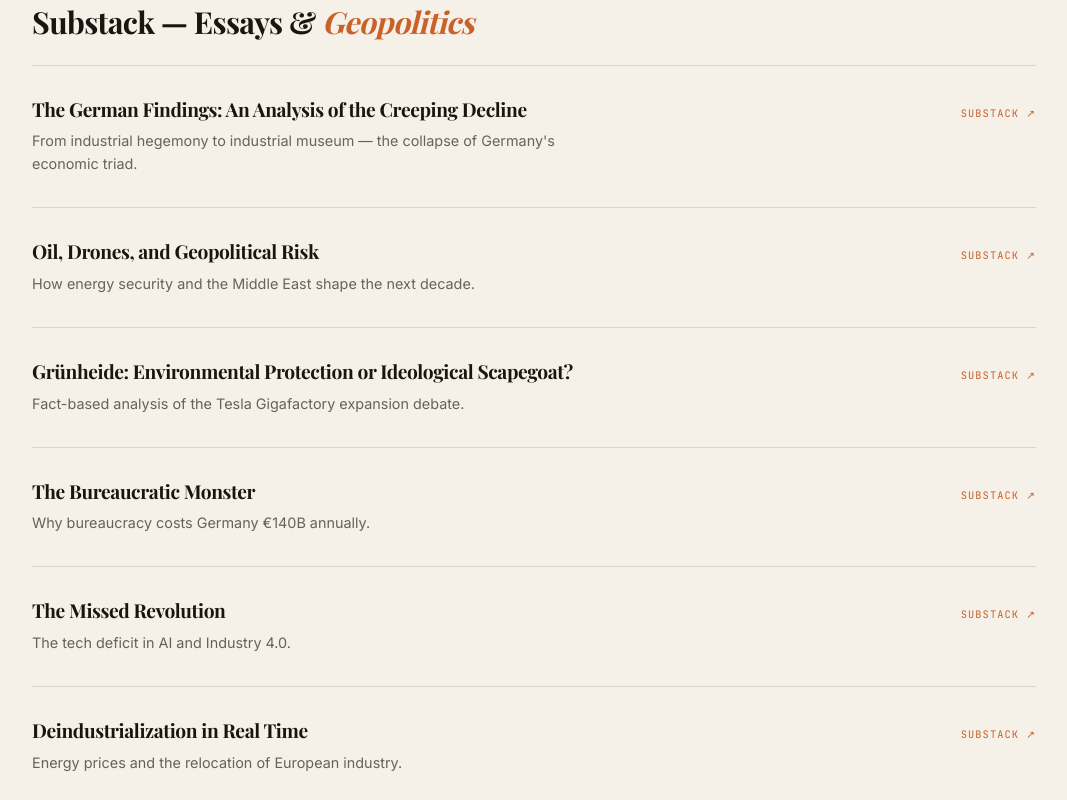
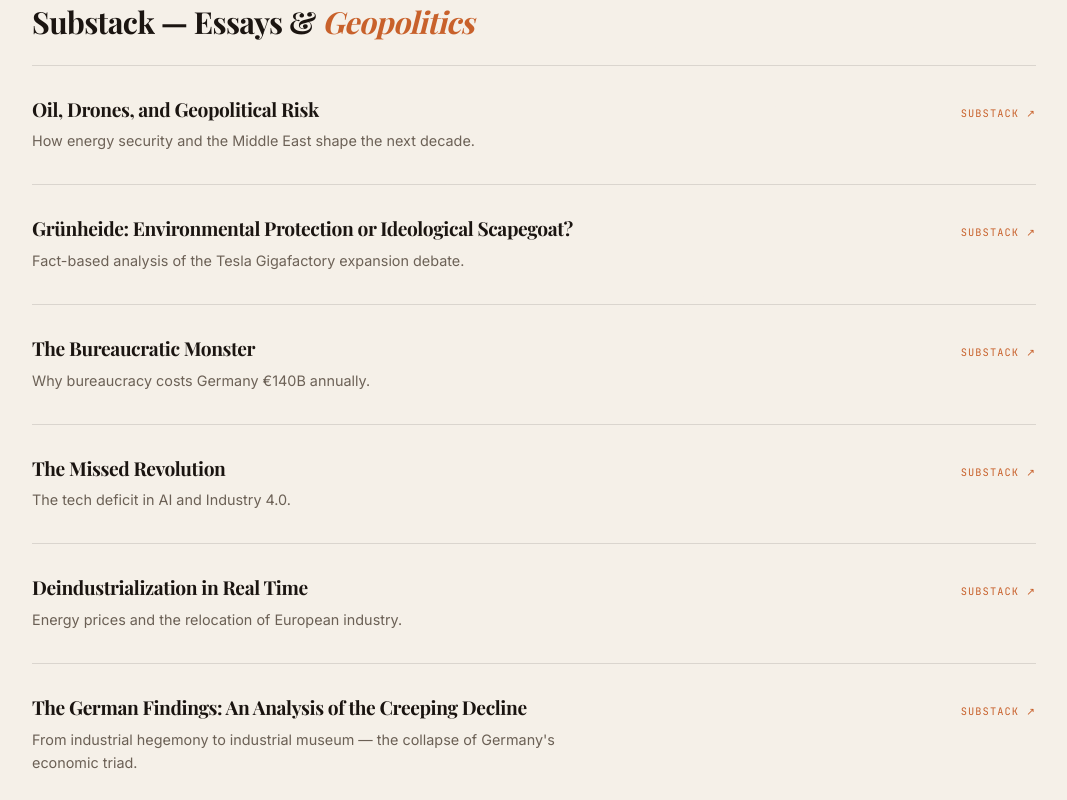
Before and after one commit to RealPlatin/personal-c1, a Next.js app: page /writing in a window 1280 px wide. Shown: the part 400-1200 px from the top of the page, without its empty margins (106-1173 px from the left). Built offline with nearby package versions, Linux system fonts and the light colour scheme; a web font is replaced by a local one.

Commit message:
feat: reorder Substack posts to place "The German Findings" at the end of the list

```diff
--- a/src/app/writing/page.tsx
+++ b/src/app/writing/page.tsx
@@ -13,11 +13,6 @@
 };
 
 const substackPosts = [
-  {
-    title: "The German Findings: An Analysis of the Creeping Decline",
-    description: "From industrial hegemony to industrial museum — the collapse of Germany's economic triad.",
-    href: "https://open.substack.com/pub/marcvg1/p/der-deutsche-befund-eine-analyse",
-  },
   {
     title: "Oil, Drones, and Geopolitical Risk",
     description: "How energy security and the Middle East shape the next decade.",
@@ -42,6 +37,11 @@
     title: "Deindustrialization in Real Time",
     description: "Energy prices and the relocation of European industry.",
     href: "https://open.substack.com/pub/marcvg1/p/teil-2-deindustrialisierung-in-echtzeit",
+  },
+  {
+    title: "The German Findings: An Analysis of the Creeping Decline",
+    description: "From industrial hegemony to industrial museum — the collapse of Germany's economic triad.",
+    href: "https://open.substack.com/pub/marcvg1/p/der-deutsche-befund-eine-analyse",
   },
 ];
 
```
